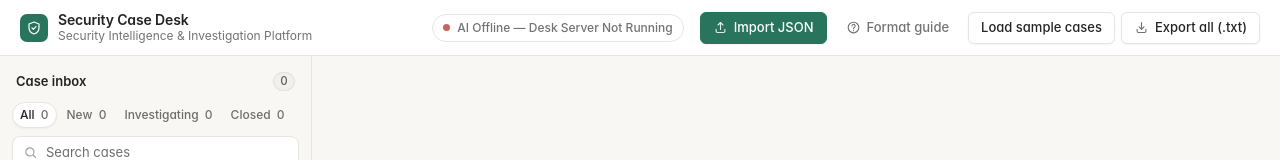
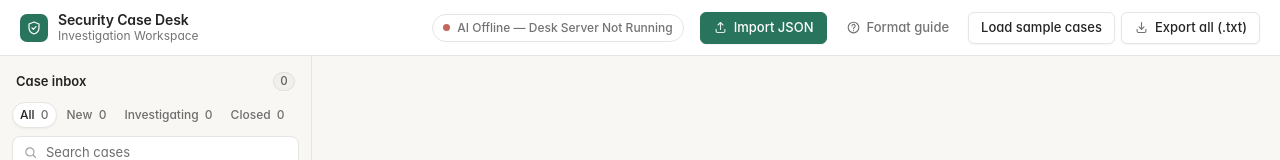
Before and after one commit to redjoven4/security-case-desk, a website: page index.html in a window 1280 px wide. Shown: the top 160 px of the page. Drawn offline with Linux system fonts and the light colour scheme; no server answers.

Commit message:
Change header subtitle to "Investigation Workspace"
Co-Authored-By: Claude Opus 5.5 <noreply@anthropic.com>

```diff
--- a/index.html
+++ b/index.html
@@ -66,7 +66,7 @@
     <span class="brand-mark" aria-hidden="true"><svg class="icon"><use href="#i-shield"/></svg></span>
     <div>
       <h1>Security Case Desk</h1>
-      <p>Security Intelligence &amp; Investigation Platform</p>
+      <p>Investigation Workspace</p>
     </div>
   </div>
 
```
